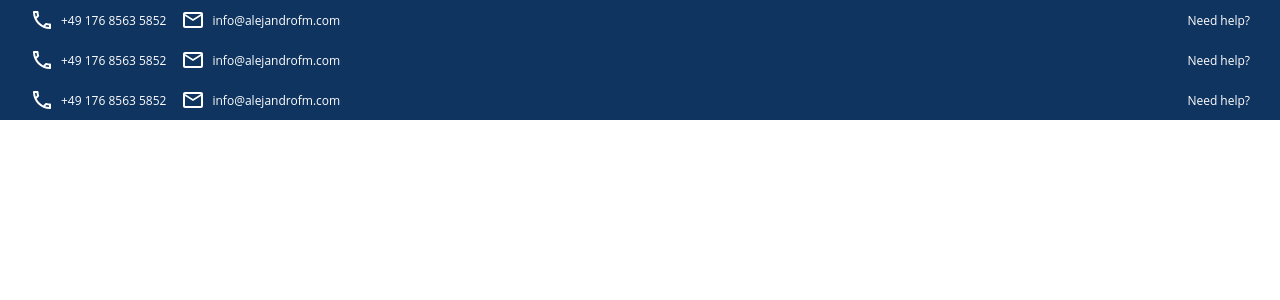
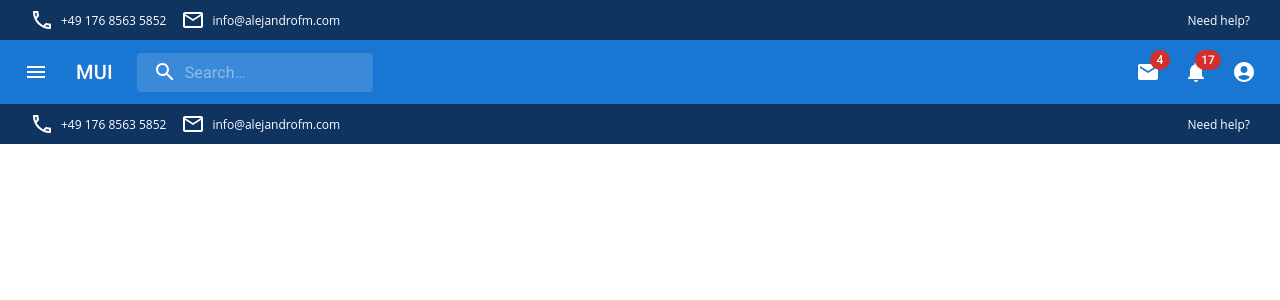
Before and after one commit to afmdev/cab-mern-marketplace, a React (Create React App) app in the folder client/: page / in a window 1280 px wide. Shown: the top 300 px of the page. Built offline with nearby package versions, Linux system fonts and the light colour scheme; the HTML template or start-up script is replaced by a standard one.

Commit message:
New searchbar menu

```diff
--- a/client/src/components/SearchBar.js
+++ b/client/src/components/SearchBar.js
@@ -1,44 +1,245 @@
 import * as React from 'react';
-import Container from '@mui/material/Container';
+import { useState } from 'react';
+import { styled, alpha } from '@mui/material/styles';
+import AppBar from '@mui/material/AppBar';
 import Box from '@mui/material/Box';
-import Grid from '@mui/material/Grid';
-import LocalPhoneOutlinedIcon from '@mui/icons-material/LocalPhoneOutlined';
-import EmailOutlinedIcon from '@mui/icons-material/EmailOutlined';
+import Toolbar from '@mui/material/Toolbar';
+import IconButton from '@mui/material/IconButton';
+import Typography from '@mui/material/Typography';
+import InputBase from '@mui/material/InputBase';
+import Badge from '@mui/material/Badge';
+import MenuItem from '@mui/material/MenuItem';
+import Menu from '@mui/material/Menu';
+import MenuIcon from '@mui/icons-material/Menu';
+import SearchIcon from '@mui/icons-material/Search';
+import AccountCircle from '@mui/icons-material/AccountCircle';
+import MailIcon from '@mui/icons-material/Mail';
+import NotificationsIcon from '@mui/icons-material/Notifications';
+import MoreIcon from '@mui/icons-material/MoreVert';
+import { Tooltip } from '@mui/material';
 
+const Search = styled('div')(({ theme }) => ({
+	position: 'relative',
+	borderRadius: theme.shape.borderRadius,
+	backgroundColor: alpha(theme.palette.common.white, 0.15),
+	'&:hover': {
+		backgroundColor: alpha(theme.palette.common.white, 0.25),
+	},
+	marginRight: theme.spacing(2),
+	marginLeft: 0,
+	width: '100%',
+	[theme.breakpoints.up('sm')]: {
+		marginLeft: theme.spacing(3),
+		width: 'auto',
+	},
+}));
 
-function Header() {
+const SearchIconWrapper = styled('div')(({ theme }) => ({
+	padding: theme.spacing(0, 2),
+	height: '100%',
+	position: 'absolute',
+	pointerEvents: 'none',
+	display: 'flex',
+	alignItems: 'center',
+	justifyContent: 'center',
+}));
+
+const StyledInputBase = styled(InputBase)(({ theme }) => ({
+	color: 'inherit',
+	'& .MuiInputBase-input': {
+		padding: theme.spacing(1, 1, 1, 0),
+		// vertical padding + font size from searchIcon
+		paddingLeft: `calc(1em + ${theme.spacing(4)})`,
+		transition: theme.transitions.create('width'),
+		width: '100%',
+		[theme.breakpoints.up('md')]: {
+			width: '20ch',
+		},
+	},
+}));
+
+function SearchBar() {
+	// const [anchorEl, setAnchorEl] = React.useState < null | HTMLElement > (null);
+	// const [mobileMoreAnchorEl, setMobileMoreAnchorEl] =
+	// 	React.useState < null | HTMLElement > (null);
+	const [anchorEl, setAnchorEl] = useState(null);
+	const [mobileMoreAnchorEl, setMobileMoreAnchorEl] = useState(null);
+
+	const isMenuOpen = Boolean(anchorEl);
+	const isMobileMenuOpen = Boolean(mobileMoreAnchorEl);
+
+	const handleProfileMenuOpen = (event) => {
+		setAnchorEl(event.currentTarget);
+	};
+
+	const handleMobileMenuClose = () => {
+		setMobileMoreAnchorEl(null);
+	};
+
+	const handleMenuClose = () => {
+		setAnchorEl(null);
+		handleMobileMenuClose();
+	};
+
+	const handleMobileMenuOpen = (event) => {
+		setMobileMoreAnchorEl(event.currentTarget);
+	};
+
+	const menuId = 'primary-search-account-menu';
+	const renderMenu = (
+		<Menu
+			anchorEl={anchorEl}
+			anchorOrigin={{
+				vertical: 'top',
+				horizontal: 'right',
+			}}
+			id={menuId}
+			keepMounted
+			transformOrigin={{
+				vertical: 'top',
+				horizontal: 'right',
+			}}
+			open={isMenuOpen}
+			onClose={handleMenuClose}
+		>
+			<MenuItem onClick={handleMenuClose}>Profile</MenuItem>
+			<MenuItem onClick={handleMenuClose}>Account</MenuItem>
+			<MenuItem onClick={handleMenuClose}>Dashboard</MenuItem>
+			<MenuItem onClick={handleMenuClose}>Orders</MenuItem>
+			<MenuItem onClick={handleMenuClose}>Add Item</MenuItem>
+			<MenuItem onClick={handleMenuClose}>Logout</MenuItem>
+		</Menu>
+	);
+
+	const mobileMenuId = 'primary-search-account-menu-mobile';
+	const renderMobileMenu = (
+		<Menu
+			anchorEl={mobileMoreAnchorEl}
+			anchorOrigin={{
+				vertical: 'top',
+				horizontal: 'right',
+			}}
+			id={mobileMenuId}
+			keepMounted
+			transformOrigin={{
+				vertical: 'top',
+				horizontal: 'right',
+			}}
+			open={isMobileMenuOpen}
+			onClose={handleMobileMenuClose}
+		>
+			<MenuItem>
+				<IconButton size="large" aria-label="show 4 new mails" color="inherit">
+					<Badge badgeContent={4} color="error">
+						<MailIcon />
+					</Badge>
+				</IconButton>
+				<p>Messages</p>
+			</MenuItem>
+			<MenuItem>
+				<IconButton
+					size="large"
+					aria-label="show 17 new notifications"
+					color="inherit"
+				>
+					<Badge badgeContent={17} color="error">
+						<NotificationsIcon />
+					</Badge>
+				</IconButton>
+				<p>Notifications</p>
+			</MenuItem>
+			<MenuItem onClick={handleProfileMenuOpen}>
+				<IconButton
+					size="large"
+					aria-label="account of current user"
+					aria-controls="primary-search-account-menu"
+					aria-haspopup="true"
+					color="inherit"
+				>
+					<AccountCircle />
+				</IconButton>
+				<p>Profile</p>
+			</MenuItem>
+		</Menu>
+	);
+
 	return (
-		<Container disableGutters maxWidth={false} sx={{ bgcolor: '#0F3460', color: 'white', height: '40px', px: '30px' }}>
-			<Box>
-				<Grid sx={{ height: '40px' }}
-					container
-					spacing={0}
-					direction="row"
-					alignItems="center"
-					justifyContent="center">
-
-					<Grid item xs="auto" sx={{ display: { md: 'none', xs: 'flex' }, fontSize: '12px' }}>
-						<Box sx={{ display: 'flex', alignItems: "center" }}>
-							<img display="block" height="28px" src="https://alejandrofm.com/cab/logos/afm.svg" alt="Logo" href="/"></img>
-						</Box>
-					</Grid>
-					<Grid item xs="auto" sx={{ display: { md: 'flex', xs: 'none' }, fontSize: '12px' }}>
-						<Box sx={{ display: 'flex', alignItems: "center" }}>
-							<LocalPhoneOutlinedIcon sx={{ mr: '7px' }} /><span>+49 176 8563 5852</span>
-						</Box>
-						<Box sx={{ display: 'flex', alignItems: "center", ml: '15px' }}>
-							<EmailOutlinedIcon sx={{ mr: '7px' }} /> <span>info@alejandrofm.com</span>
-						</Box>
-					</Grid>
-					<Grid item xs sx={{ display: 'flex', fontSize: '12px', justifyContent: 'end' }}>
-						<Box sx={{ display: 'flex', alignItems: "center" }}>
-							Need help?
-						</Box>
-					</Grid>
-				</Grid>
-			</Box>
-		</Container>
-	)
+		<Box sx={{ flexGrow: 1 }}>
+			<AppBar position="static">
+				<Toolbar>
+					<IconButton
+						size="large"
+						edge="start"
+						color="inherit"
+						aria-label="open drawer"
+						sx={{ mr: 2 }}
+					>
+						<MenuIcon />
+					</IconButton>
+					<Typography
+						variant="h6"
+						noWrap
+						component="div"
+						sx={{ display: { xs: 'none', sm: 'block' } }}
+					>
+						MUI
+					</Typography>
+					<Search>
+						<SearchIconWrapper>
+							<SearchIcon />
+						</SearchIconWrapper>
+						<StyledInputBase
+							placeholder="Search…"
+							inputProps={{ 'aria-label': 'search' }}
+						/>
+					</Search>
+					<Box sx={{ flexGrow: 1 }} />
+					<Box sx={{ display: { xs: 'none', md: 'flex' } }}>
+						<IconButton size="large" aria-label="show 4 new mails" color="inherit">
+							<Badge badgeContent={4} color="error">
+								<MailIcon />
+							</Badge>
+						</IconButton>
+						<IconButton
+							size="large"
+							aria-label="show 17 new notifications"
+							color="inherit"
+						>
+							<Badge badgeContent={17} color="error">
+								<NotificationsIcon />
+							</Badge>
+						</IconButton>
+						<Tooltip title="User Settings">
+							<IconButton
+								size="large"
+								edge="end"
+								aria-label="account of current user"
+								aria-controls={menuId}
+								aria-haspopup="true"
+								onClick={handleProfileMenuOpen}
+								color="inherit"
+							>
+								<AccountCircle />
+							</IconButton>
+						</Tooltip>
+					</Box>
+					<Box sx={{ display: { xs: 'flex', md: 'none' } }}>
+						<IconButton
+							size="large"
+							aria-label="show more"
+							aria-controls={mobileMenuId}
+							aria-haspopup="true"
+							onClick={handleMobileMenuOpen}
+							color="inherit"
+						>
+							<MoreIcon />
+						</IconButton>
+					</Box>
+				</Toolbar>
+			</AppBar>
+			{renderMobileMenu}
+			{renderMenu}
+		</Box >
+	);
 }
-
-export default Header
+export default SearchBar
```
Also changed, not shown: client/src/context/ContextProducts.js (added, +34 -0 lines).
